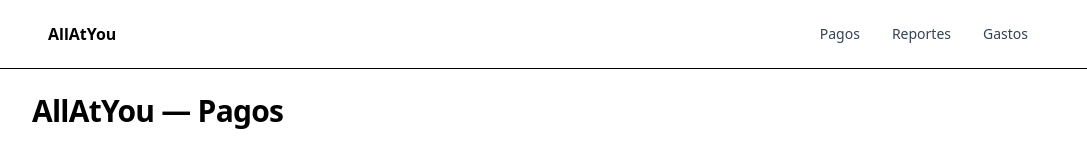
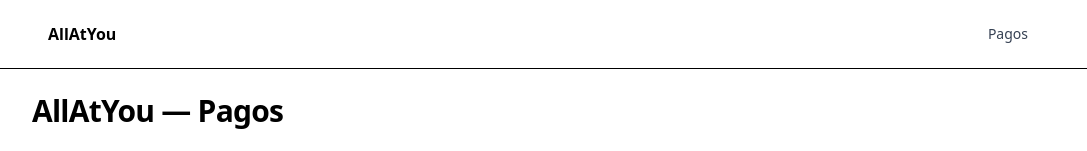
Before and after one commit to ozcaredo89/allatyou-renting-hub, a React (Vite) app in the folder web/: page / in a window 1280 px wide. Shown: the top 151 px of the page, without its empty margins (96-1183 px from the left). Built offline with nearby package versions, Linux system fonts and the light colour scheme; no server answers.

Commit message:
UI: hide menu links to /reports and /expenses (routes still accessible by URL)

```diff
--- a/web/src/App.tsx
+++ b/web/src/App.tsx
@@ -17,8 +17,9 @@
             <div className="font-bold">AllAtYou</div>
             <nav className="flex gap-2">
               <NavLink to="/pay" className={({isActive}) => `${link} ${isActive ? active : inactive}`}>Pagos</NavLink>
-              <NavLink to="/reports" className={({isActive}) => `${link} ${isActive ? active : inactive}`}>Reportes</NavLink>
-              <NavLink to="/expenses" className={({isActive}) => `${link} ${isActive ? active : inactive}`}>Gastos</NavLink>
+              {/* Quitar estos accesos directos del menú */}
+              {/* <NavLink to="/reports"  className={({isActive}) => `${link} ${isActive ? active : inactive}`}>Reportes</NavLink> */}
+              {/* <NavLink to="/expenses" className={({isActive}) => `${link} ${isActive ? active : inactive}`}>Gastos</NavLink> */}
             </nav>
           </div>
         </header>
```
